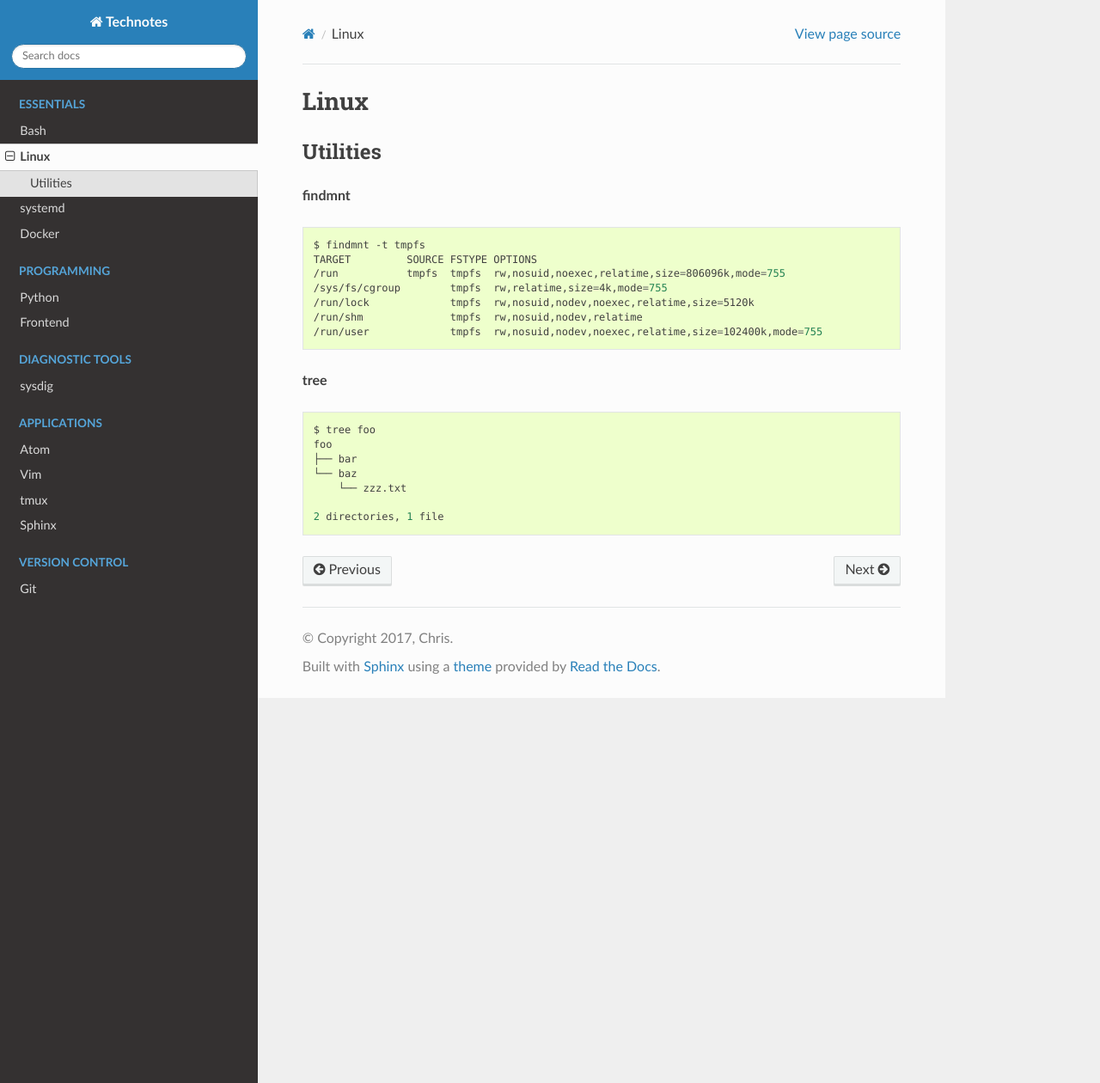
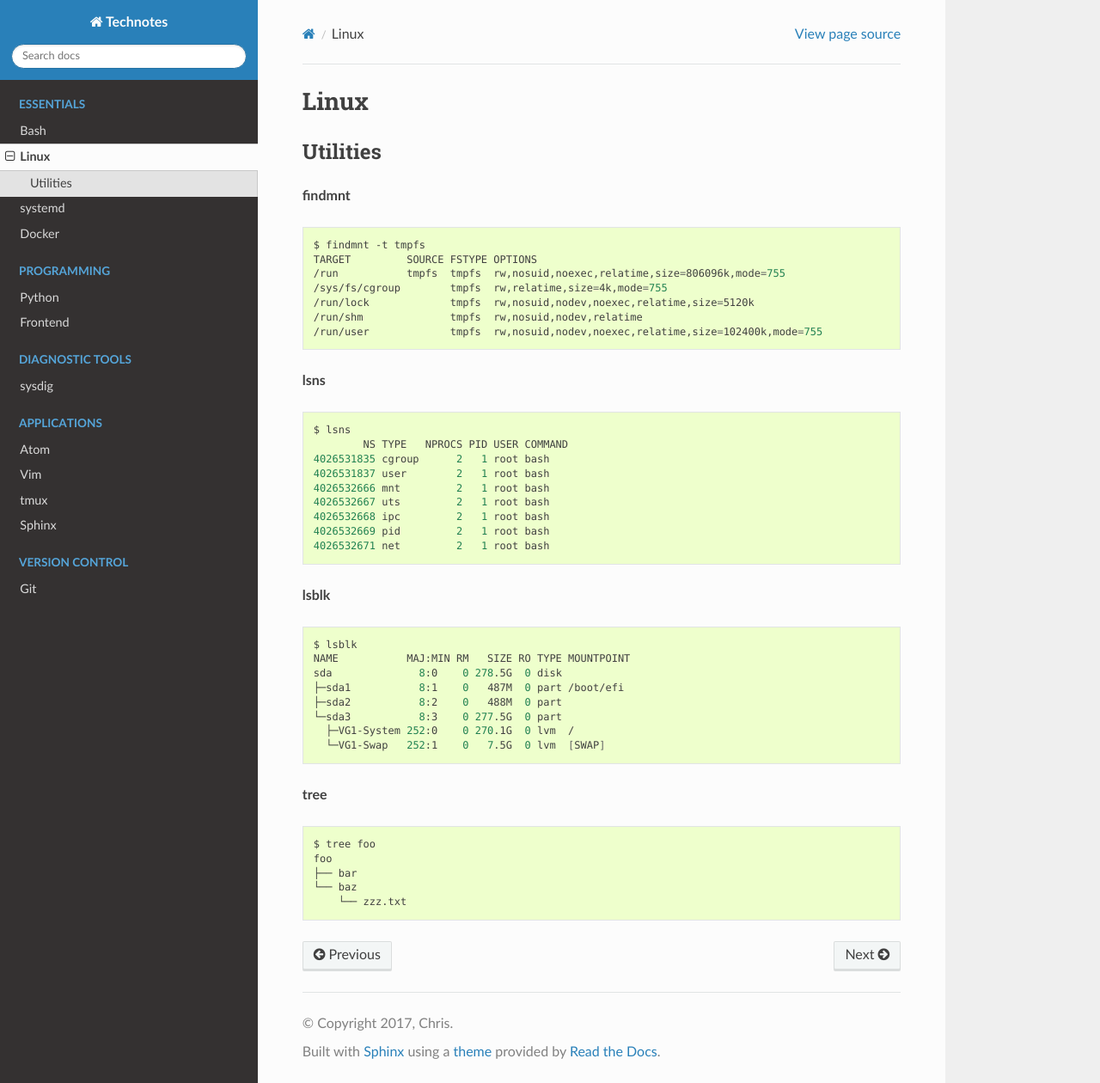
Before and after one commit to heterotopian/technotes, a Sphinx documentation site: the page built from source/linux.rst, in a window 1280 px wide and 1260 px high. Shown: the whole window at 86% size. Built offline with Sphinx 7.4.7 and the Read the Docs theme 2.0.0, drawn with Linux system fonts in a browser that asks for light colours.

Commit message:
Add examples for lsns, lsblk

```diff
--- a/source/linux.rst
+++ b/source/linux.rst
@@ -19,6 +19,29 @@ Utilities
     /run/shm              tmpfs  rw,nosuid,nodev,relatime
     /run/user             tmpfs  rw,nosuid,nodev,noexec,relatime,size=102400k,mode=755
 
+:command:`lsns` ::
+
+    $ lsns
+            NS TYPE   NPROCS PID USER COMMAND
+    4026531835 cgroup      2   1 root bash
+    4026531837 user        2   1 root bash
+    4026532666 mnt         2   1 root bash
+    4026532667 uts         2   1 root bash
+    4026532668 ipc         2   1 root bash
+    4026532669 pid         2   1 root bash
+    4026532671 net         2   1 root bash
+
+:command:`lsblk` ::
+
+    $ lsblk
+    NAME           MAJ:MIN RM   SIZE RO TYPE MOUNTPOINT
+    sda              8:0    0 278.5G  0 disk
+    ├─sda1           8:1    0   487M  0 part /boot/efi
+    ├─sda2           8:2    0   488M  0 part
+    └─sda3           8:3    0 277.5G  0 part
+      ├─VG1-System 252:0    0 270.1G  0 lvm  /
+      └─VG1-Swap   252:1    0   7.5G  0 lvm  [SWAP]
+
 :command:`tree` ::
 
     $ tree foo
@@ -26,5 +49,3 @@ Utilities
     ├── bar
     └── baz
         └── zzz.txt
-
-    2 directories, 1 file
```
